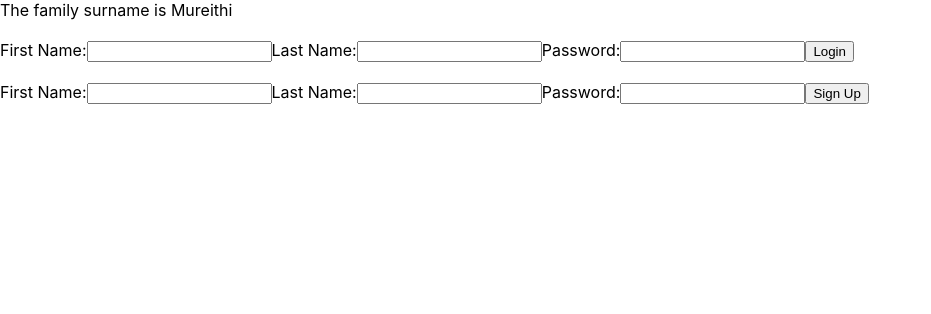
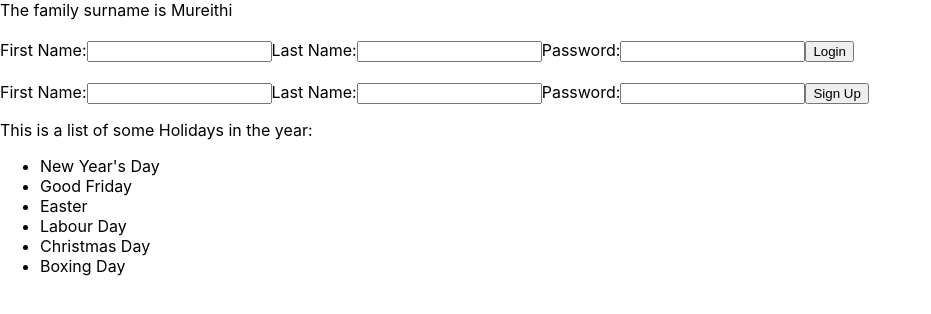
Before and after one commit to UnikaMureithi/ts-main-app, a React (Create React App) app: page / in a window 1280 px wide. Shown: the top 314 px of the page, without its empty margins (0-931 px from the left). Built offline with nearby package versions, Linux system fonts and the light colour scheme.

Commit message:
feat: complete .map() function assignment

```diff
--- a/src/App.tsx
+++ b/src/App.tsx
@@ -4,6 +4,7 @@ import { useState } from "react";
 import Parent from './components/Parent';
 import Login from './components/Login';
 import SignUp from './components/SignUp';
+import Holidays from './components/Holidays';
 import { MessageContext } from "./context/MessageContext";
 
 function App () {
@@ -17,6 +18,8 @@ function App () {
     <br></br>
       <Login/> <br></br>
       <SignUp/>
+
+      <Holidays/>
     </div>
   );
 }
--- /dev/null
+++ b/src/components/Holidays.tsx
@@ -0,0 +1,25 @@
+import React, { useState } from "react";
+
+const Holidays = () => {
+  const [holidays, setHolidays] = useState<Holidays>([
+    "New Year's Day",
+    "Good Friday",
+    "Easter",
+    "Labour Day",
+    "Christmas Day",
+    "Boxing Day",
+  ]);
+
+  return (
+    <>
+      <p>This is a list of some Holidays in the year:</p>
+      <ul>
+        {holidays.map((holiday, index) => {
+          return <li key={index}>{holiday}</li>;
+        })}
+      </ul>
+    </>
+  );
+};
+
+export default Holidays;
--- a/src/types.d.ts
+++ b/src/types.d.ts
@@ -17,3 +17,5 @@ type SignUpForm = {
     lastName: string;
     password: string;
   };
+
+type Holidays = string[];
```
